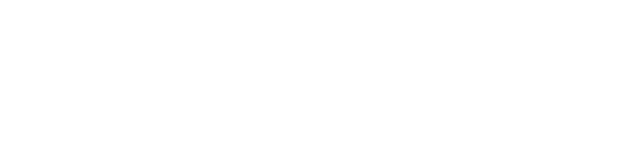
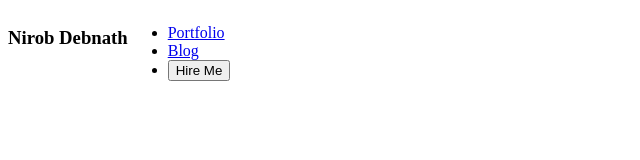
Before and after one commit to Nirob-Debnath/My-Portfolio, a plain HTML site: page index.html in a window 1280 px wide. Shown: the whole page, without its empty margins (0-640 px from the left). Drawn offline with Linux system fonts and the light colour scheme.

Commit message:
second commit

```diff
--- a/index.html
+++ b/index.html
@@ -4,8 +4,24 @@
     <meta charset="UTF-8">
     <meta name="viewport" content="width=device-width, initial-scale=1.0">
     <title>Nirob Debnath's Portfolio</title>
+    <link rel="stylesheet" href="styles/style.css">
 </head>
 <body>
+    <header>
+        <nav>
+            <h3>Nirob Debnath</h3>
+            <ul>
+                <li><a href="#">Portfolio</a></li>
+                <li><a href="#">Blog</a></li>
+                <li><a href="#"><button>Hire Me</button></a></li>
+            </ul>
+        </nav>
+    </header>
+    <main>
 
+    </main>
+    <footer>
+
+    </footer>
 </body>
 </html>
--- /dev/null
+++ b/styles/style.css
@@ -0,0 +1,6 @@
+@import url('https://fonts.googleapis.com/css2?family=Open+Sans:ital,wght@0,300..800;1,300..800&family=Work+Sans:ital,wght@0,100..900;1,100..900&display=swap');
+
+/* Nav Styles */
+nav{
+    display: flex;
+}
```
